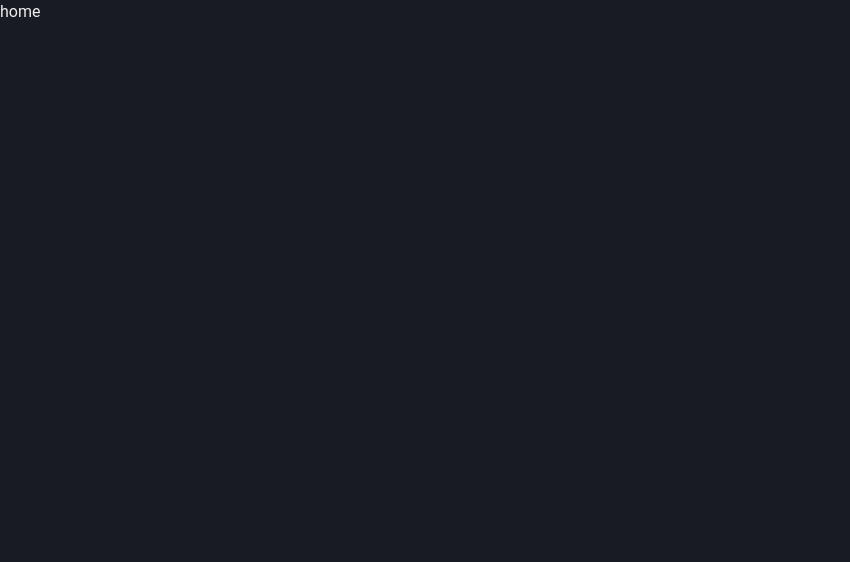
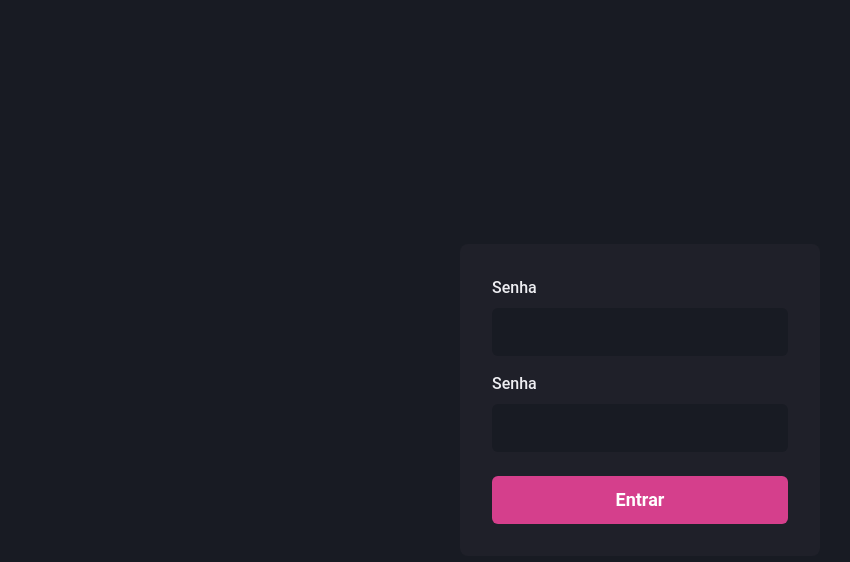
Before and after one commit to SamuelSimoes31/dashgo, a Next.js app: page / in a window 1280 px wide. Shown: the top 562 px of the page, without its empty margins (0-850 px from the left). Built offline with nearby package versions, Linux system fonts and the light colour scheme.

Commit message:
feat: add input on home

```diff
--- /dev/null
+++ b/src/components/Form/Input.tsx
@@ -0,0 +1,32 @@
+import {
+  FormControl,
+  FormLabel,
+  Input as ChakraInput,
+  InputProps as ChakraInputProps
+} from '@chakra-ui/react';
+import React from 'react';
+
+interface InputProps extends ChakraInputProps {
+  name: string;
+  label?: string;
+}
+
+export default function Input({name,label, ...rest} : InputProps) {
+  return (
+    <FormControl>
+      {!!label && <FormLabel htmlFor={name}>Senha</FormLabel>}
+      <ChakraInput
+        name={name}
+        id={name}
+        focusBorderColor='pink.500'
+        bg="gray.900"
+        variant="filled"
+        _hover={{
+          bgColor: "gray.900"
+        }}
+        size="lg"
+        {...rest}
+      />
+    </FormControl>
+  );
+}
--- a/src/pages/index.tsx
+++ b/src/pages/index.tsx
@@ -1,4 +1,6 @@
-import Head from 'next/head'
+import { Button, Flex, FormControl, FormLabel, Stack } from '@chakra-ui/react';
+import Head from 'next/head';
+import Input from '../components/Form/Input';
 
 export default function Home() {
   return (
@@ -6,7 +8,35 @@
       <Head>
         <title>Dashgo</title>
       </Head>
-      <div>home</div>
+      <Flex
+        w="100vw"
+        h="100vh"
+        align="center"
+        justify="center"
+      >
+        <Flex
+          flexDir="column"
+          as="form"
+          width="100%"
+          maxWidth={360}
+          bg="gray.800"
+          p={8}
+          borderRadius={8}
+        >
+          <Stack spacing={4}>
+            <Input name="email" type="email" label="E-mail" />
+            <Input name="password" type="password" label="Senha" />
+          </Stack>
+          <Button
+            type="submit"
+            mt={6}
+            colorScheme="pink"
+            size="lg"
+          >
+            Entrar
+          </Button>
+        </Flex>
+      </Flex>
     </div>
-  )
+  );
 }
```
